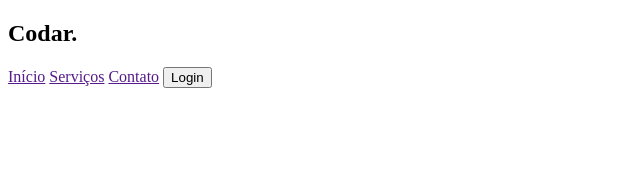
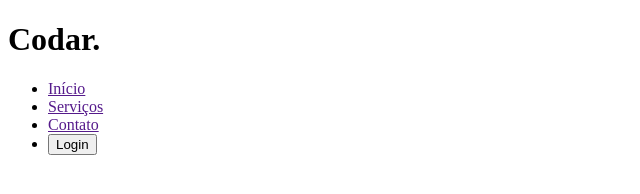
Before and after one commit to DaviS1Gomes/Project-Html-Css, a plain HTML site: page desmedio.html in a window 1280 px wide. Shown: the whole page, without its empty margins (0-640 px from the left). Drawn offline with Linux system fonts and the light colour scheme.

Commit message:
Update desmedio.html

```diff
--- a/desmedio.html
+++ b/desmedio.html
@@ -9,14 +9,14 @@
 </head>
 <body>
     <header >
-        <nav >
-            <h1 >Codar<span>.</span></h1>
-            <div  >
-                <a href="">Início</a>
-                <a href="">Serviços</a>
-                <a href="">Contato</a>
-                <button>Login</button>
-            </div>
+            <h1>Codar<span>.</span></h1>
+        <nav>
+            <ul>
+                <li><a href="">Início</a></li>
+                <li><a href="">Serviços</a></li>
+                <li><a href="">Contato</a></li>
+                <li><button>Login</button></li>
+            </ul>
         </nav>
     </header>
 </body>
```
